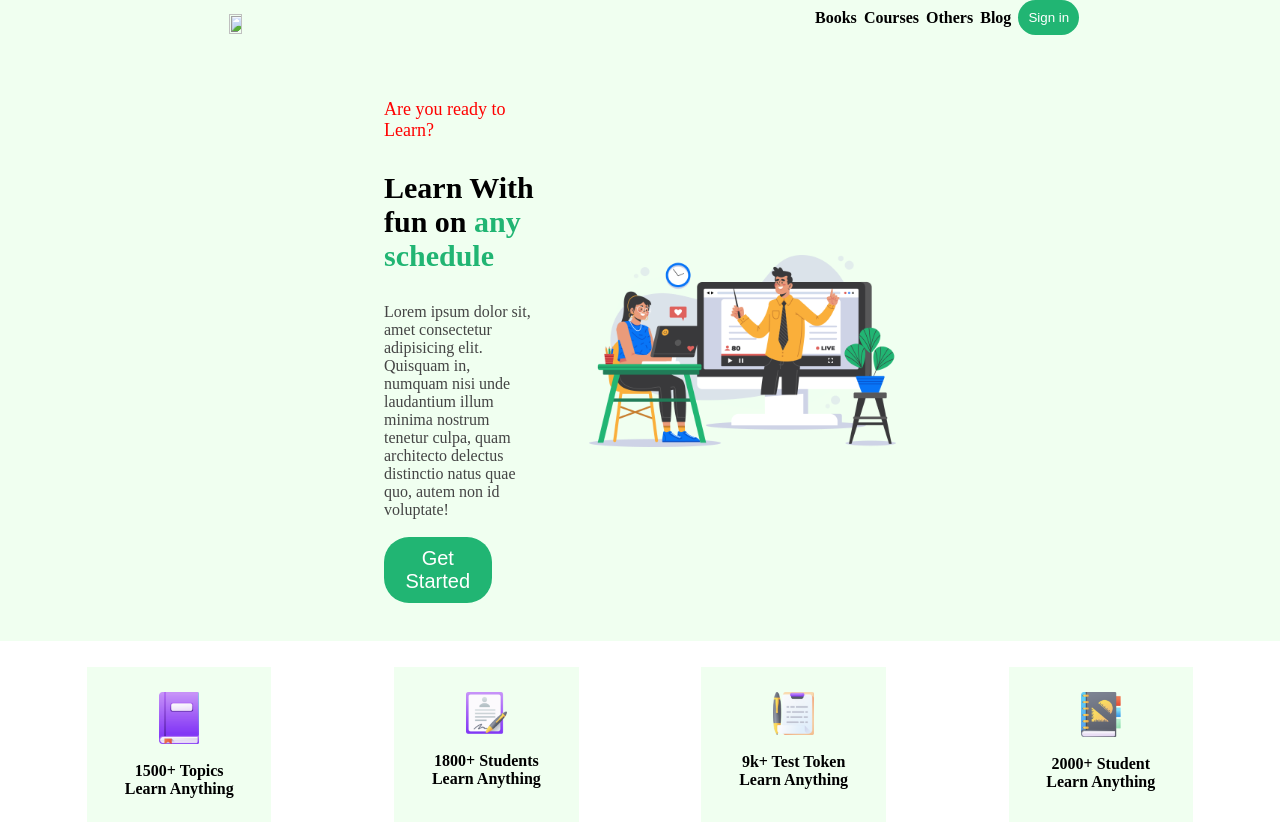
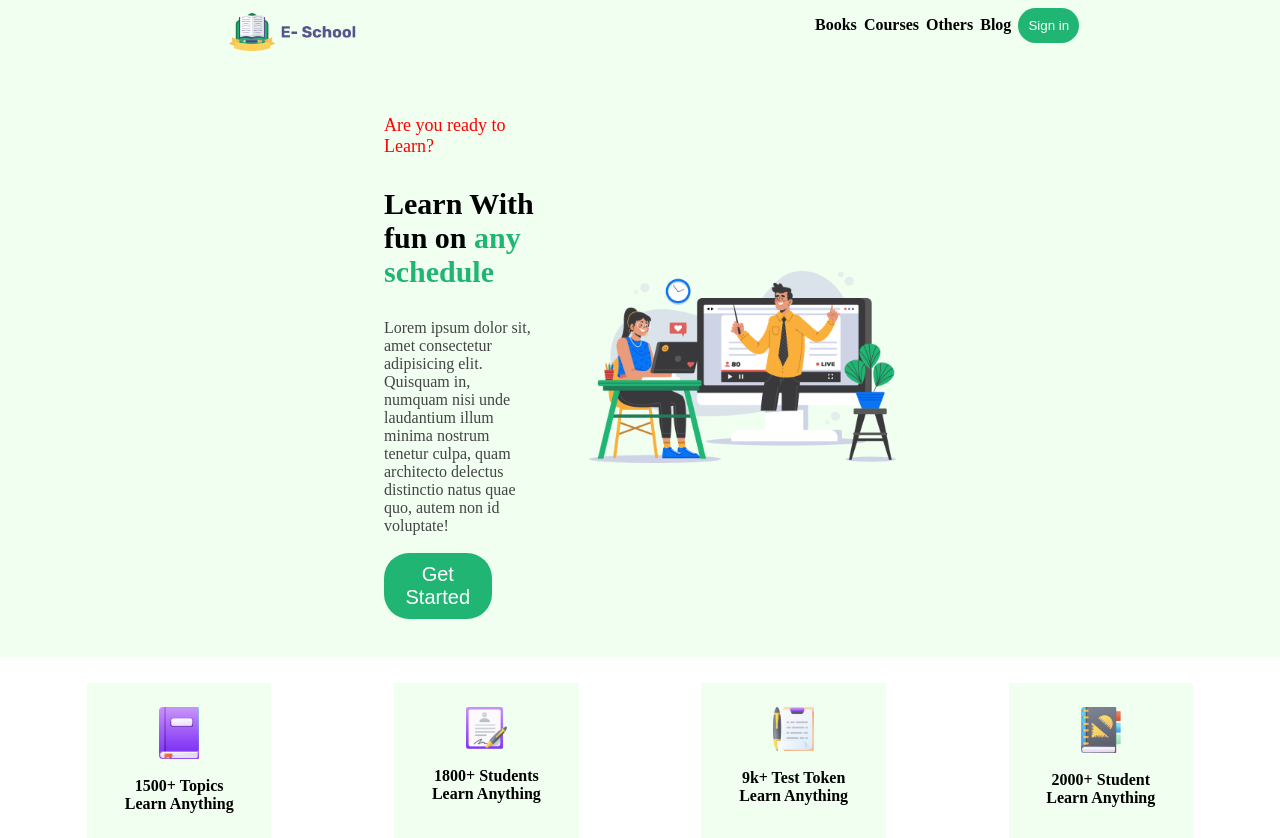
Before and after one commit to Redstrider97/MIS455---Midterm, a plain HTML site: page index.html in a window 1280 px wide. Drawn offline with Linux system fonts and the light colour scheme; files whose address does not match are found by name.

Commit message:
Update index.html

```diff
--- a/index.html
+++ b/index.html
@@ -9,7 +9,7 @@
 <body>
     <div class="upperBox">
         <div class="header">
-            <img class="headerLogo" src="/MIS455 Midterm/MIS455 Midterm Question 2/ICON/Logo.png" alt="" width="10%">
+            <img class="headerLogo" src="/ICON/Logo.png" alt="" width="10%">
             <div class="clickables">
                 <div class="books"><b>Books</b></div>
                 <div class="courses"><b>Courses</b></div>
```
